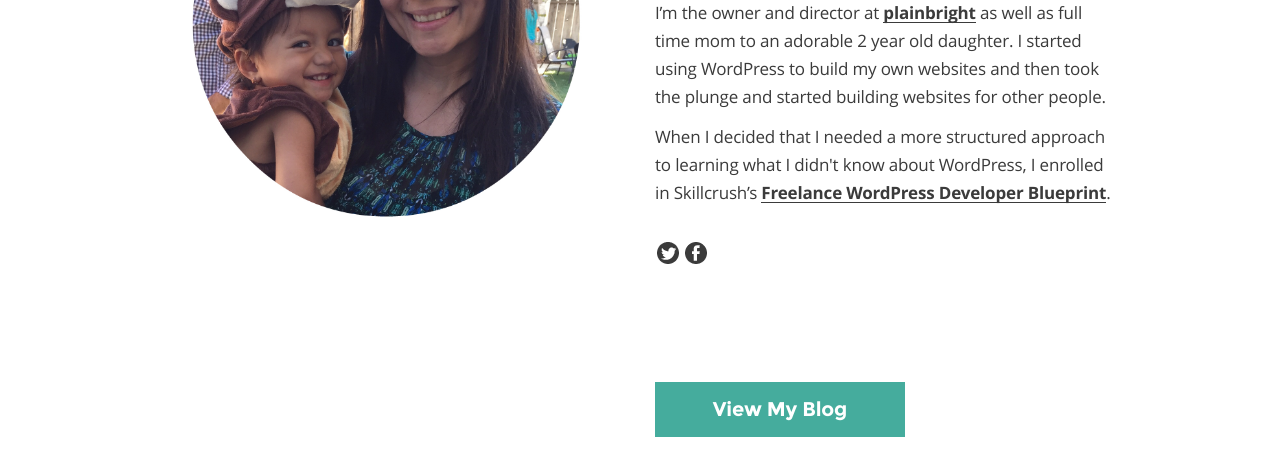
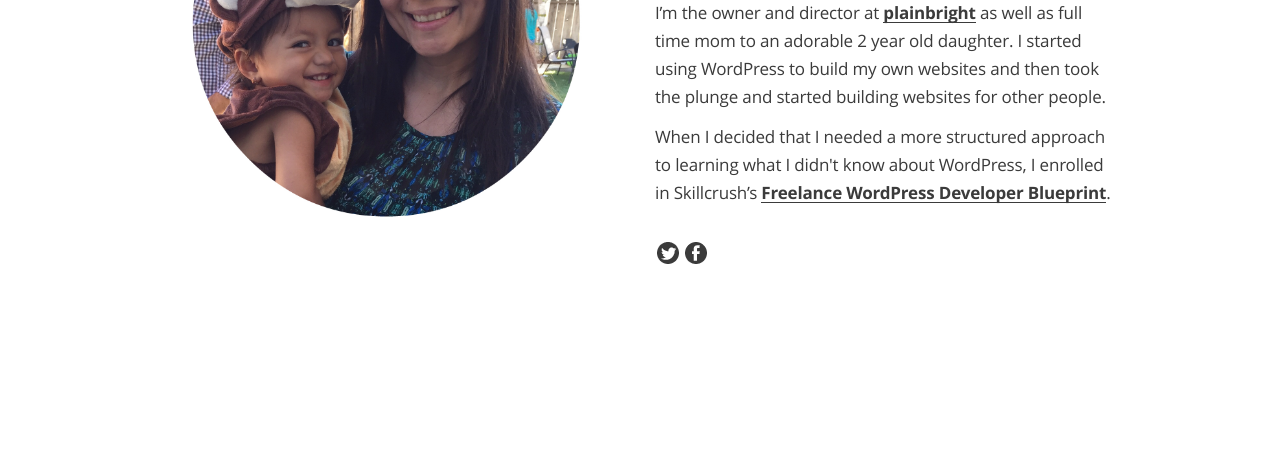
Before and after one commit to cpachono/cpachono.github.io, a plain HTML site: page index.html in a window 1280 px wide. Shown: the part 235-710 px from the top of the page. Drawn offline with Linux system fonts and the light colour scheme.

Commit message:
GItHub User Profile - Update 2

```diff
--- a/index.html
+++ b/index.html
@@ -10,7 +10,8 @@
 	<!-- LANDING PAGE -->
 	<section class="landing-page">
 		<div class="container">
-			<img src="upload/Carolina.jpg" alt="" class="author-img">
+			<img src="upload/Carolina.jpg
+			" alt="" class="author-img">
 			<div class="author-intro">
 				<div class="content">
 					<h1 class="title">
@@ -24,7 +25,6 @@
 					<a href="http://www.twitter.com/cpachono" class="soc-icon tw"></a>
 					<a href="http://www.facebook.com/cpachono" class="soc-icon fb"></a>
 				</div>
-				<a href="" class="btn">View My Blog </a>
 			</div>
 		</div>
 	</section>
```
